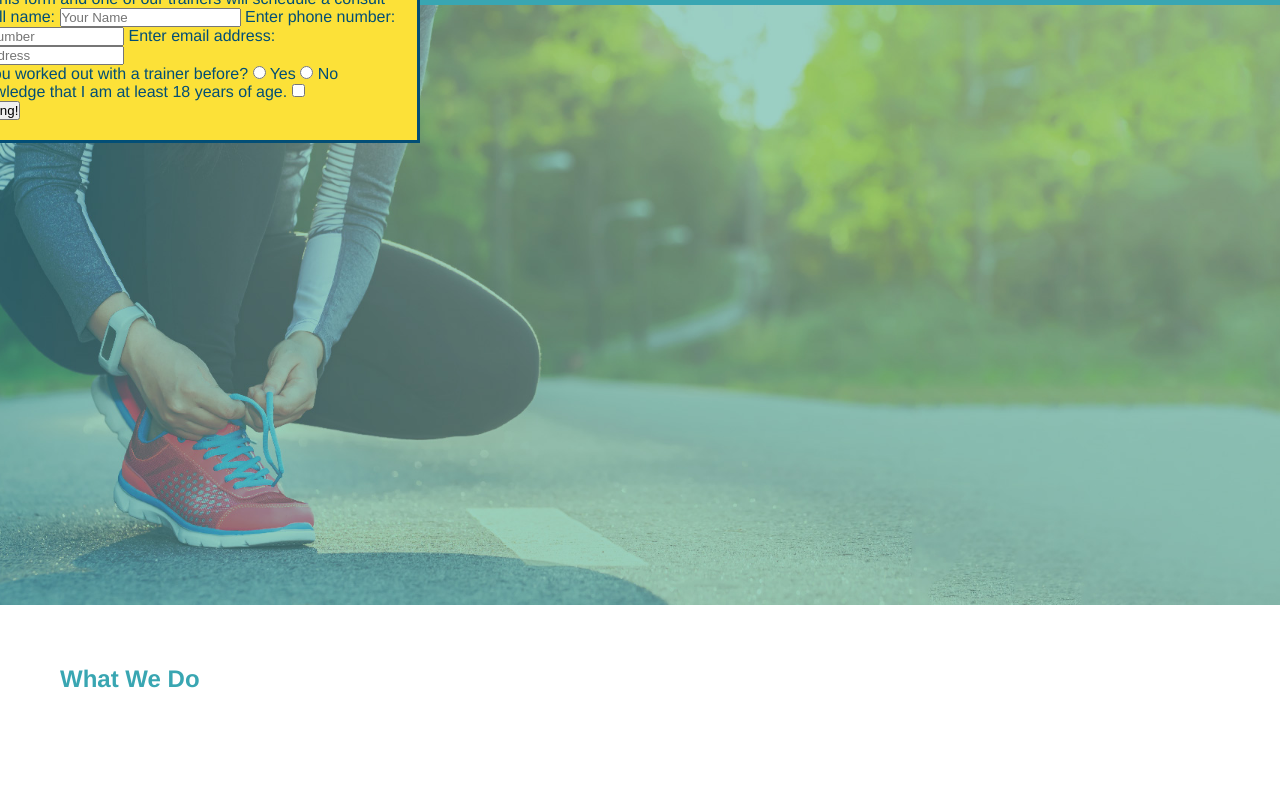
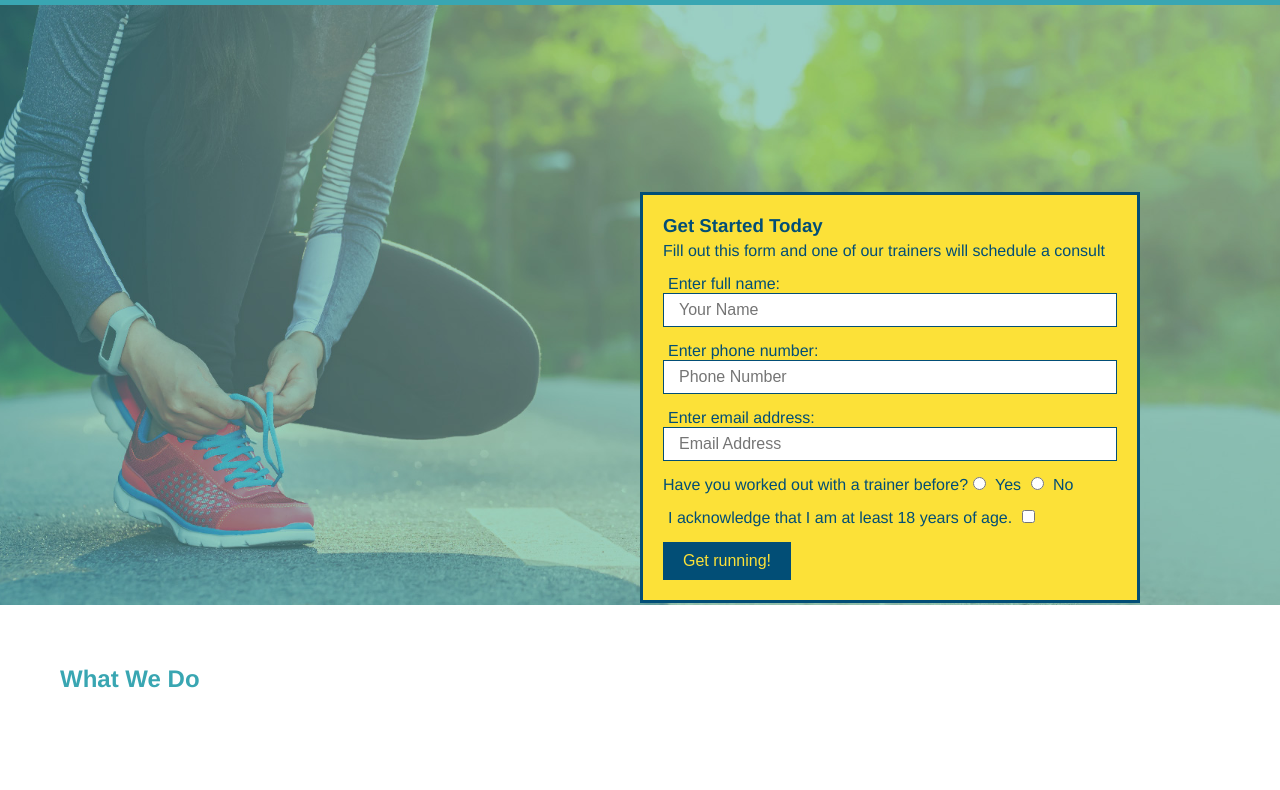
Before and after one commit to cola-mars/run--buddy, a plain HTML site: page index.html in a window 1280 px wide. Shown: the part 77-867 px from the top of the page. Drawn offline with Linux system fonts and the light colour scheme.

Commit message:
hero and form styling

```diff
--- a/assets/css/style.css
+++ b/assets/css/style.css
@@ -66,7 +66,7 @@ footer div {
 footer a {
     color: #024e76;
 }
-/*section elements default padding*/
+/*section elements default*/
 section {
     padding: 60px;
 }
@@ -79,12 +79,39 @@ section {
 }
 /*hero form*/
 .hero-form {
-    color: #024e76;
+    border: 3px solid #024e76;
     background-color: #fce138;
     padding: 20px;
     width: 500px;
-    border: solid 3px #024e76;
-    position: relative;
+    color: #024e76;
+    position: absolute;
     bottom: 120px;
     right: 140px;
+  }
+hero-form h3 {
+    font-size: 24px;
+    margin: 0;
 }
+.hero-form p {
+    margin: 5px 0 15px 0;
+}
+.form-input {
+    border: 1px solid #024e76;
+    display: block;
+    padding: 7px 15px;
+    font-size: 16px;
+    color: #024e76;
+    width: 100%;
+    margin-bottom: 15px;
+}
+.hero-form label {
+    margin: 0 5px;
+}
+.hero-form button {
+    color: #fce138;
+    background-color: #024e76;
+    border: none;
+    padding: 10px 20px;
+    font-size: 16px;
+}
+/* end of hero styling*/
--- a/index.html
+++ b/index.html
@@ -39,13 +39,13 @@
                 <p>Fill out this form and one of our trainers will schedule a consult</p>
                 <form>
                     <label for="name">Enter full name:</label>
-                    <input type="text" placeholder="Your Name" name="name" id="name" />
+                    <input type="text" placeholder="Your Name" name="name" id="name" class="form-input" />
 
                     <label for="phone">Enter phone number:</label>
-                    <input type="phone" placeholder="Phone Number" name="phone" id="phone" />
+                    <input type="phone" placeholder="Phone Number" name="phone" id="phone"class="form-input" />
 
                     <label for="email">Enter email address:</label>
-                    <input type="email" placeholder="Email Address" name="email" id="email" />
+                    <input type="email" placeholder="Email Address" name="email" id="email" class="form-input" />
                     <p>
                         Have you worked out with a trainer before?
                         <input type="radio" name="trainer-confirm" id="trainer-yes" />
```
